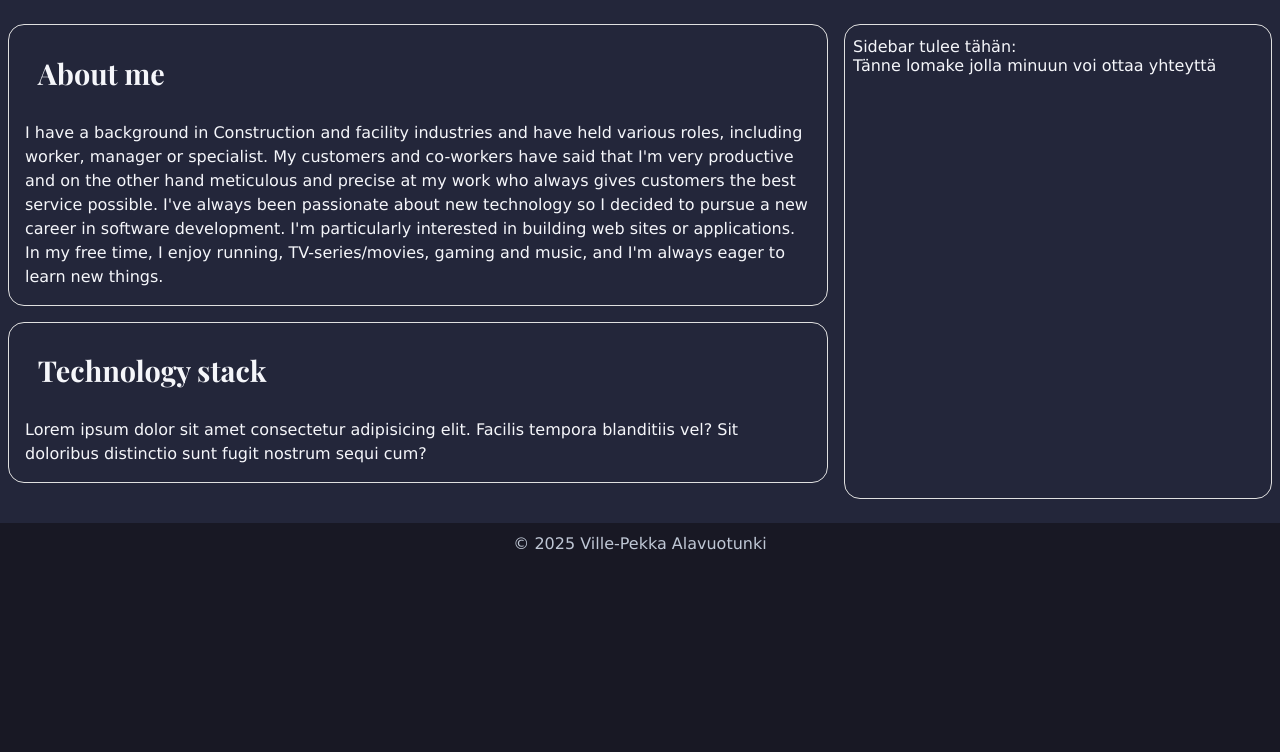
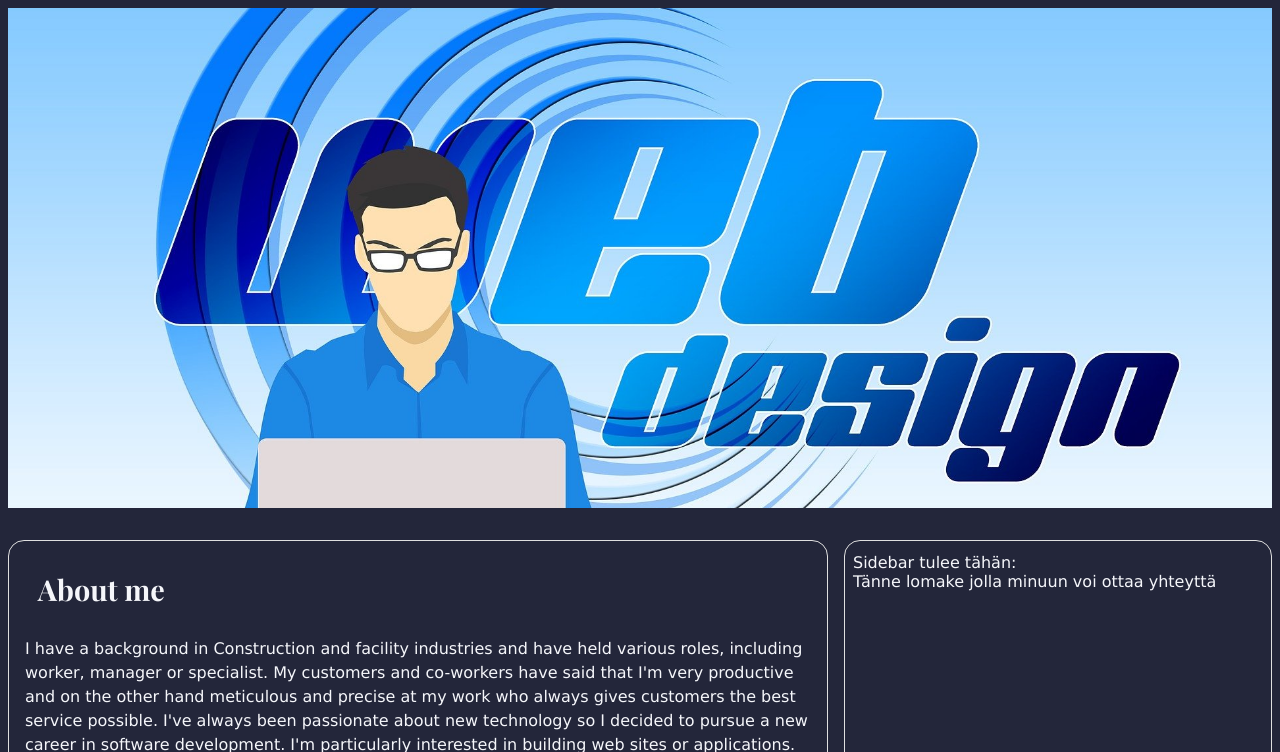
Before and after one commit to alavuvi/web-sovellusten-perusteet-harjoitusty-, a plain HTML site: page index.html in a window 1280 px wide. Shown: the part 48-800 px from the top of the page. Drawn offline with nearby package versions, Linux system fonts and the light colour scheme.

Commit message:
header kuva lisätty

```diff
--- a/css/style.css
+++ b/css/style.css
@@ -99,7 +99,19 @@ article p {
 }
 
 header {
-    display: none;
+    display: flex;
+    justify-content: center;
+    overflow: hidden;
+    height: 500;
+    width: 100%;
+    margin-bottom: var(--general-margin);
+}
+
+header img {
+    width: 100%;
+    height: 500px;
+    object-fit: cover;
+    object-position: center;
 }
 
 nav {
--- a/index.html
+++ b/index.html
@@ -27,6 +27,7 @@
     </nav>
     <div id="container">
         <header>
+            <img src="/images/banner2.jpg">
         </header>
     <div id="content">
         <section id="main">
```
Also changed, not shown: images/banner.jpg (added), images/banner2.jpg (added).
